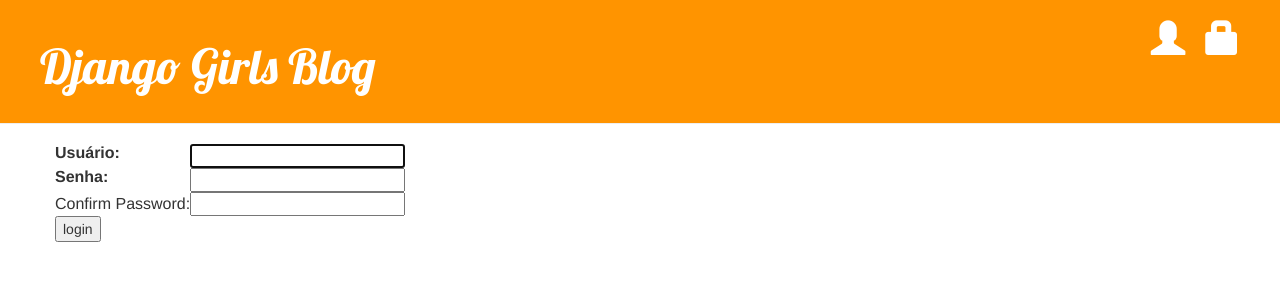
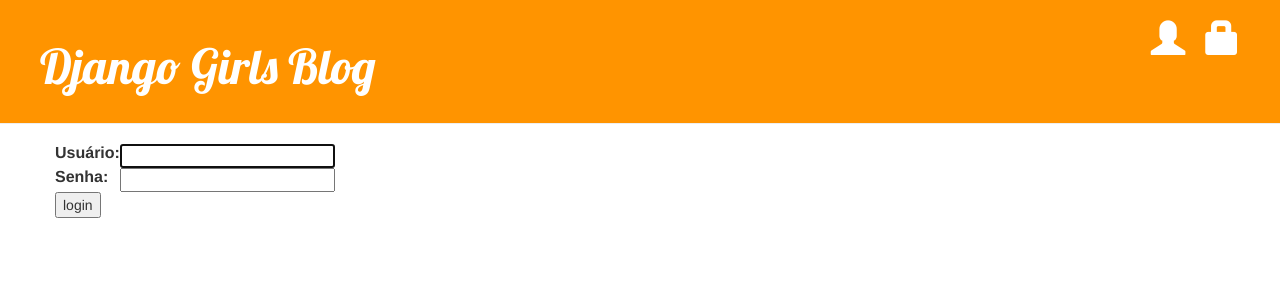
Before and after one commit to MiyagawaEmanuel/my-first-blog, a Django app: page /accounts/login/ in a window 1280 px wide. Shown: the top 300 px of the page. Run offline with Django 3.2, Linux system fonts and the light colour scheme; some libraries are stand-ins or nearby versions.

Commit message:
Update login.html

```diff
--- a/blog/templates/registration/login.html
+++ b/blog/templates/registration/login.html
@@ -16,10 +16,6 @@
             <td>{{ form.password.label_tag }}</td>
             <td>{{ form.password }}</td>
         </tr>
-        <tr>
-            <td>Confirm Password:</td>
-            <td><input type="password" id="confirm_password" maxlength="128" required></td>
-        </tr>
         </table>
 
         <input type="submit" value="login" />
```
